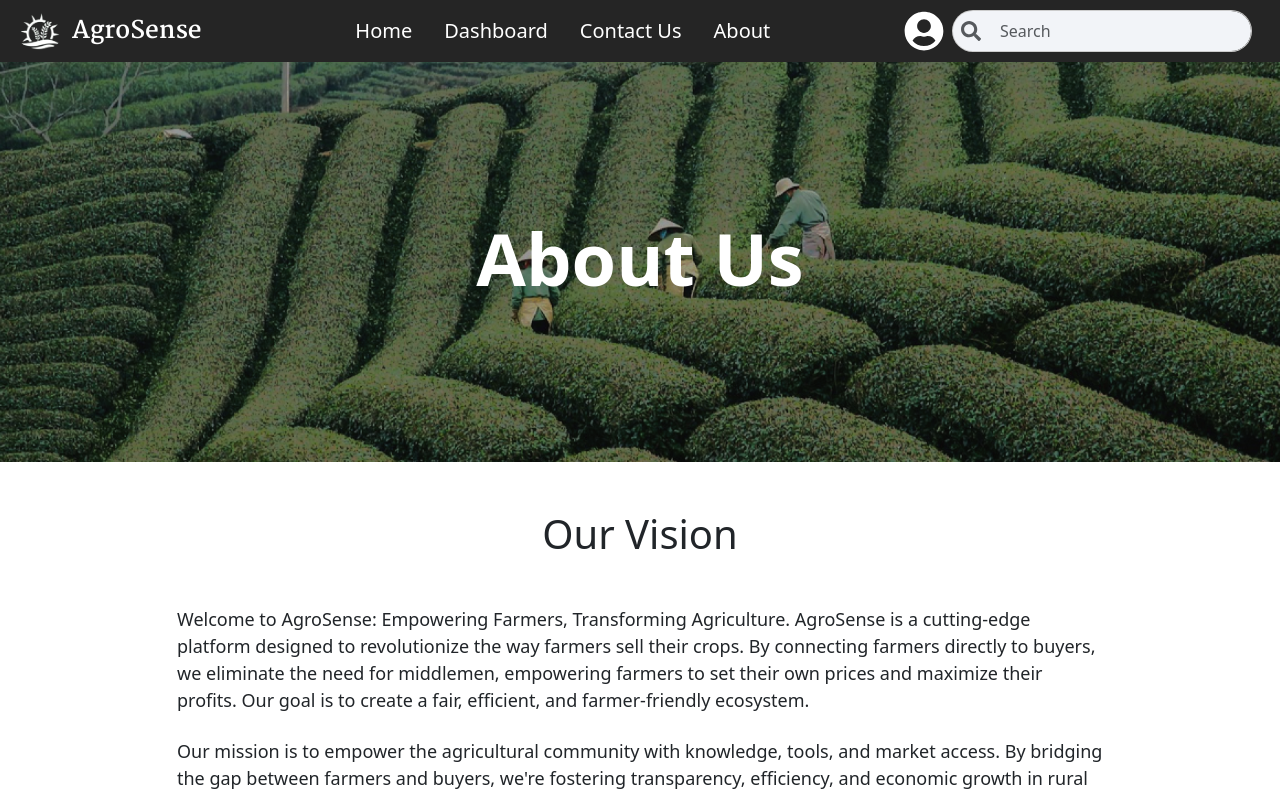
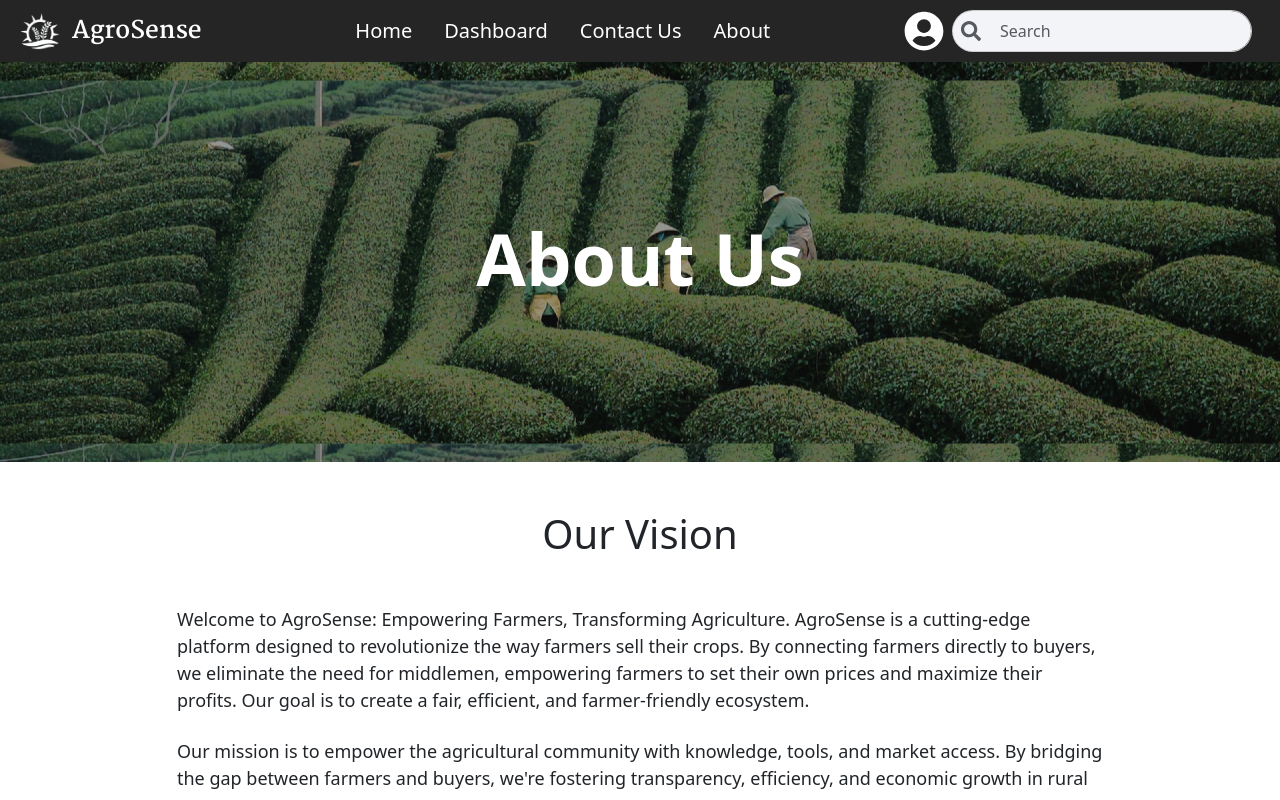
Before and after one commit to AgroSence/AgroSence, a React (Vite) app in the folder agrosence/: page /About in a window 1280 px wide. Shown: the top 800 px of the page. Built offline with nearby package versions, Linux system fonts and the light colour scheme.

Commit message:
About Page Completed

```diff
--- a/agrosence/components/about/AboutHeroSection.jsx
+++ b/agrosence/components/about/AboutHeroSection.jsx
@@ -7,7 +7,7 @@ const HeroSection = () => {
       className="hero-section position-relative d-flex align-items-center justify-content-center"
       style={{
         backgroundImage: `url(${resource.AboutHeader.src})`,
-        backgroundSize: 'cover',
+        backgroundSize: 'contain',
         backgroundPosition: 'center',
         height: '400px'
       }}
```
